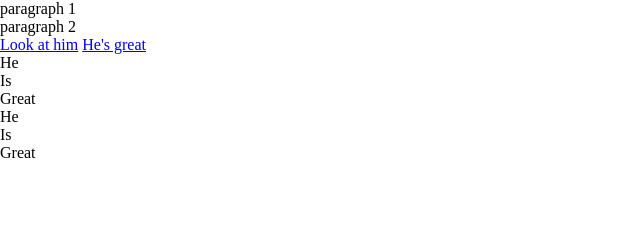
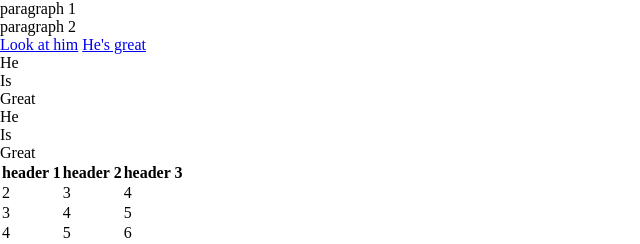
Before and after one commit to C1cada/C1cada.github.io, a plain HTML site: page index.html in a window 1280 px wide. Shown: the part 1506-1750 px from the top of the page, without its empty margins (0-640 px from the left). Before the commit the page ends 1668 px from the top, so only its background shows below. Drawn offline with Linux system fonts and the light colour scheme.

Commit message:
Update index.html

```diff
--- a/index.html
+++ b/index.html
@@ -48,6 +48,29 @@
     <li>Great</li>
 </ol>
 
+<table>
+  <tr>
+    <th>header 1</th>
+    <th>header 2</th>
+    <th>header 3</th>
+  </tr>
+  <tr>
+    <td>2</td>
+    <td>3</td>
+    <td>4</td>
+  </tr>
+  <tr>
+    <td>3</td>
+    <td>4</td>
+    <td>5</td>
+  </tr>
+  <tr>
+    <td>4</td>
+    <td>5</td>
+    <td>6</td>
+  </tr>
+</table>
+
 
 </body>
 </html>
```
